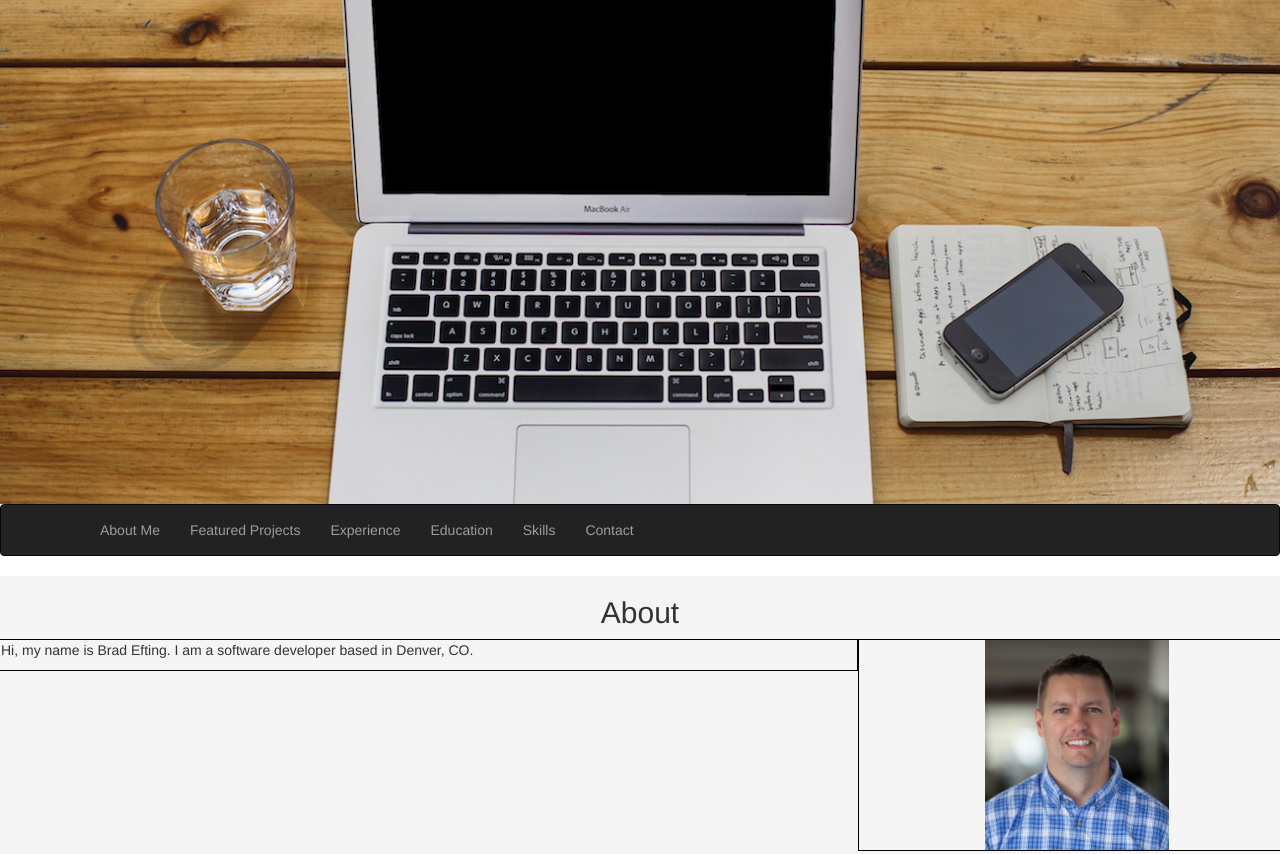
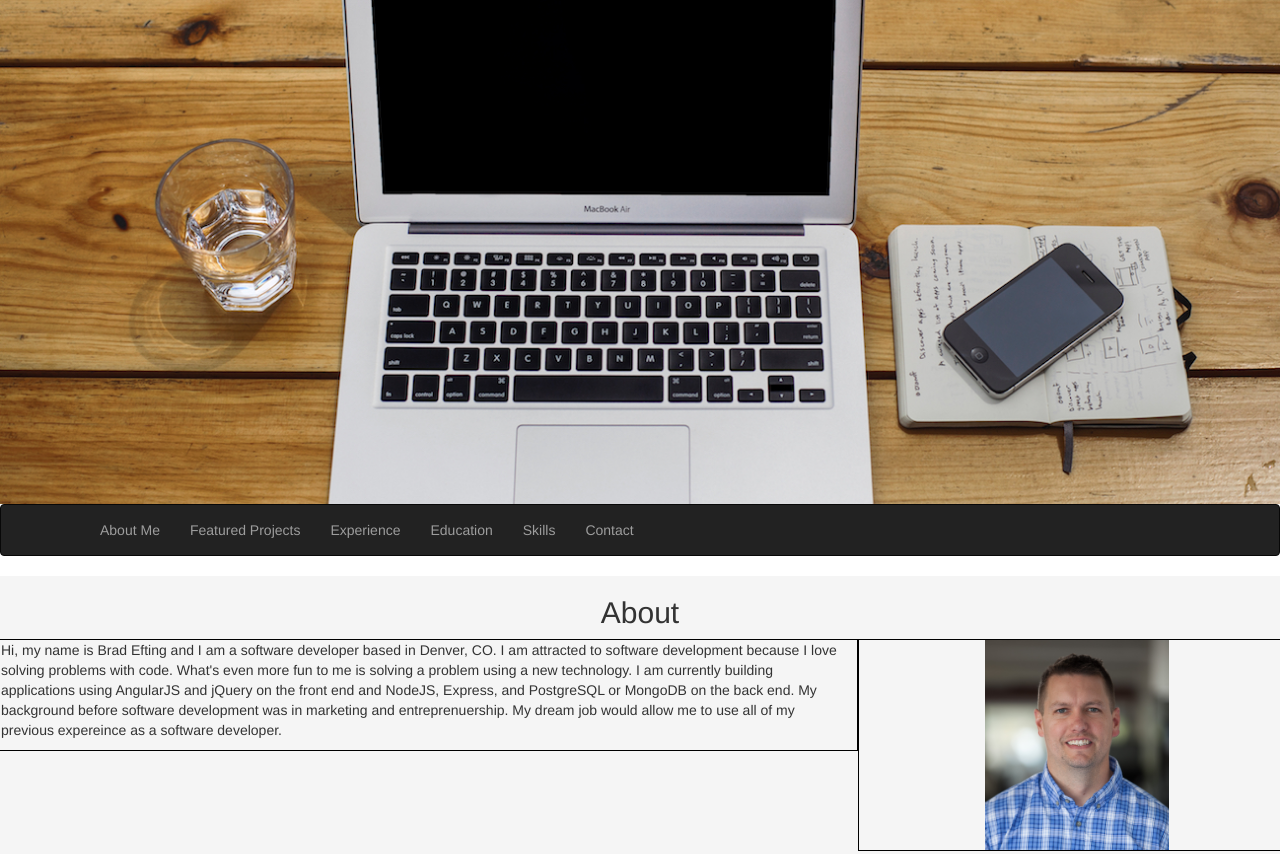
Before and after one commit to bradefting/portfolio-website, a website: page public/index.html in a window 1280 px wide. Shown: the top 854 px of the page. Drawn offline with nearby package versions, Linux system fonts and the light colour scheme; some packages are replaced by stand-ins of ours.

Commit message:
add about me text

```diff
--- a/public/js/app/app.template.html
+++ b/public/js/app/app.template.html
@@ -36,7 +36,7 @@
     <div class="about">
       <h2 class="col-xs-12 text-center">About</h2>
       <div class="col-sm-12 col-md-8 about-me-box pinstripe">
-        <p>Hi, my name is Brad Efting. I am a software developer based in Denver, CO.</p>
+        <p>Hi, my name is Brad Efting and I am a software developer based in Denver, CO. I am attracted to software development because I love solving problems with code. What's even more fun to me is solving a problem using a new technology. I am currently building applications using AngularJS and jQuery on the front end and NodeJS, Express, and PostgreSQL or MongoDB on the back end. My background before software development was in marketing and entreprenuership. My dream job would allow me to use all of my previous expereince as a software developer.</p>
       </div>
       <div class="col-sm-12 col-md-4 pinstripe">
         <img src="./images/Brad_Efting.jpg" class="profile-img" alt="">
```
